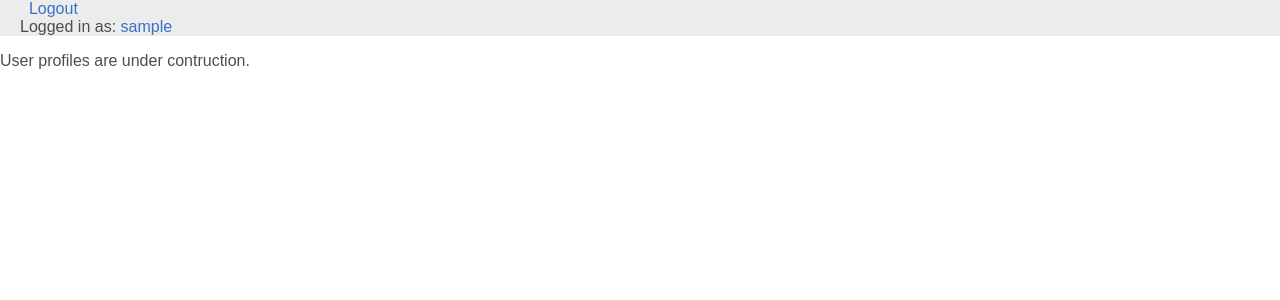
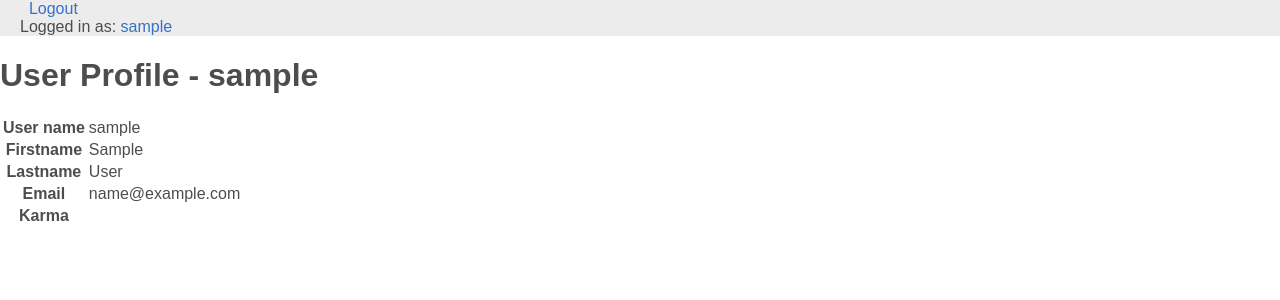
Before and after one commit to hyperkitty/hyperkitty, a Django app: page /accounts/profile/ in a window 1280 px wide. Shown: the top 300 px of the page. Run offline with Django 3.2, Linux system fonts and the light colour scheme; the visitor is signed in with stand-in values (Sample User, id 1); parts of the project's set-up code (start-up, migrations or seed data) failed here and were passed over; some web fonts are replaced.

Commit message:
Basic user profile

```diff
--- a/templates/user_profile.html
+++ b/templates/user_profile.html
@@ -1,7 +1,31 @@
 {% extends "base.html" %}
+{% load i18n %}
 
 {% block content %}
-<p>
-	User profiles are under contruction.
-</p>
+    <h1>User Profile <span>- {{ user }}</span></h1>
+
+    <table class="table table-bordered table-striped mm_userData">
+    	<tbody>
+    		<tr>
+    			<th>{% trans 'User name' %}</th>
+    			<td>{{ user.username}}</td>
+    		</tr>
+    		<tr>
+    			<th>{% trans 'Firstname' %}</th>
+    			<td>{{ user.first_name }}</td>
+    		</tr>
+    		<tr>
+    			<th>{% trans 'Lastname' %}</th>
+    			<td>{{ user.last_name }}</td>
+    		</tr>
+		<tr>
+    			<th>{% trans 'Email' %}</th>
+    			<td>{{ user.email }}</td>
+    		</tr>
+		<tr>
+    			<th>{% trans 'Karma' %}</th>
+    			<td></td>
+    		</tr>
+    	</tbody>
+    </table>
 {% endblock %}
```
